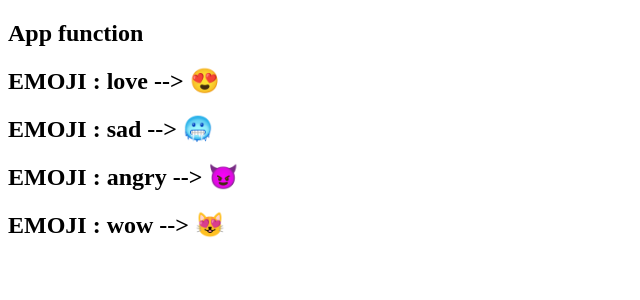
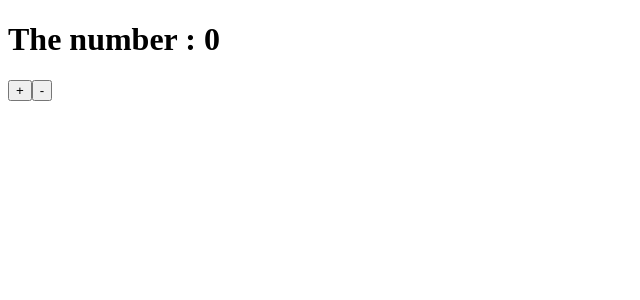
Before and after one commit to CHEONKUK/Movie_App_2019, a React (Create React App) app: page / in a window 1280 px wide. Shown: the top 300 px of the page, without its empty margins (0-640 px from the left). Built offline with nearby package versions, Linux system fonts and the light colour scheme.

Commit message:
191008
# ReactJS Study

```diff
--- a/src/App.js
+++ b/src/App.js
@@ -1,53 +1,27 @@
+/* eslint-disable */
 import React from "react";
-import PropTypes from "prop-types";
 
-const emojiLove = [
-  {
-    id: 1,
-    name: "love",
-    img: "😍"
-  },
-  {
-    id: 2,
-    name: "sad",
-    img: "🥶"
-  },
-  {
-    id: 3,
-    name: "angry",
-    img: "😈"
-  },
-  {
-    id: 4,
-    name: "wow",
-    img: "😻"
+class App extends React.Component {
+  state = {
+    count: 0
+  };
+
+  add = () => {
+    console.log("+");
+  };
+  min = () => {
+    console.log("-");
+  };
+
+  render() {
+    return (
+      <div>
+        <h1>The number : {this.state.count}</h1>
+        <button onClick={this.add}> + </button>
+        <button onClick={this.min}> - </button>
+      </div>
+    );
   }
-];
-
-// Component2
-function Movie({ name, img }) {
-  return (
-    <div>
-      <h2>
-        EMOJI : {name} --> {img}
-      </h2>
-    </div>
-  );
-}
-
-function renderEmoji(item) {
-  return <Movie key={item.id} name={item.name} img={item.img} />;
-}
-
-// Component1
-function App() {
-  return (
-    <div>
-      <h2>App function</h2>
-      {/* item은 Object (item의 이름은 dish, lol..등 다른 이름으로도 변경 가능) */}
-      {emojiLove.map(renderEmoji)}
-    </div>
-  );
 }
 
 export default App;
```
